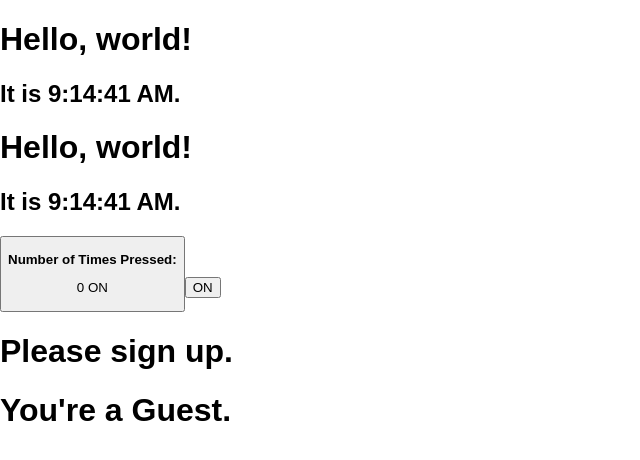
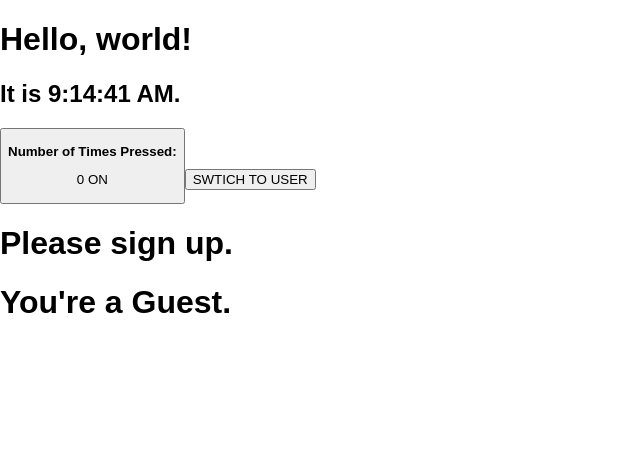
Before and after one commit to nbriannl/react-docs, a React (Create React App) app: page / in a window 1280 px wide. Shown: the top 460 px of the page, without its empty margins (0-640 px from the left). Built offline with nearby package versions, Linux system fonts and the light colour scheme.

Commit message:
I managed to make child components interact

```diff
--- a/src/index.js
+++ b/src/index.js
@@ -47,25 +47,27 @@ class Clock extends React.Component {
 
 //============================
 
-class Toggle extends React.Component {
-  constructor(props) {
+class ToggleLogin extends React.Component {
+  /*constructor(props) {
     super(props);
-    this.state = { isToggleOn: true };
+    this.state = { isToggleOn: this.props.isLoggedIn };
 
     // This binding is necessarry to make 'this' work in the callback
-    this.handleClick = this.handleClick.bind(this);
   }
+  */
 
+  /*
   handleClick() {
     this.setState(prevState => ({
       isToggleOn: !prevState.isToggleOn
     }));
   }
+  */
 
   render() {
     return (
-      <button onClick={this.handleClick}>
-        {this.state.isToggleOn ? 'ON' : 'OFF'}
+      <button onClick={() => this.props.onClick()}>
+        {this.props.isLoggedIn ? 'SWITCH TO GUEST' : 'SWTICH TO USER'}
       </button>
     );
   }
@@ -121,24 +123,44 @@ function GuestGreeting(props) {
 }
 
 function Greeting(props) {
-  const isLoggedIn = props.isLoggedIn;
+  var isLoggedIn = props.isLoggedIn;
   if (isLoggedIn) {
     return <UserGreeting />;
   }
   return <GuestGreeting />;
 }
 
+//============================
 
-function App() {
+class App extends React.Component {
+  constructor(props) {
+    super(props);
+    this.state = {
+      isLoggedIn: false
+    };
+
+    this.handleClick = this.handleClick.bind(this);
+  }
+
+  handleClick() {
+    this.setState(prevState => ({
+      isLoggedIn: !prevState.isLoggedIn
+    }));
+  }
+
+  render() {
     return (
       <div>
         <Clock />
-      <Clock />
         <Button />
-      <Toggle />
-      <Greeting isLoggedIn={false} />
+        <ToggleLogin
+          onClick={() => this.handleClick()}
+          isLoggedIn={this.state.isLoggedIn}
+        />
+        <Greeting isLoggedIn={this.state.isLoggedIn} />
       </div>
     );
+  }
 }
 
 
```
Lines whose indentation alone changed are shown as unchanged.
